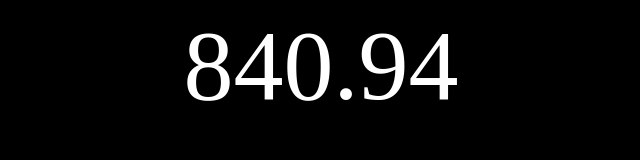
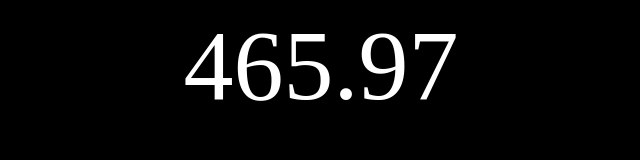
Before and after one commit to anatoliesavin/CevaProgress1, a plain HTML site: page index.html in a window 1280 px wide. Shown: the whole page, without its empty margins (319-959 px from the left). Drawn offline with Linux system fonts and the light colour scheme.

Commit message:
Update index.html

```diff
--- a/index.html
+++ b/index.html
@@ -1,6 +1,6 @@
 <!DOCTYPE html>
 <html>
 <body style="background:black;color:white;font-size:100px;text-align:center;">
-840.94
+465.97
 </body>
 </html>
```
